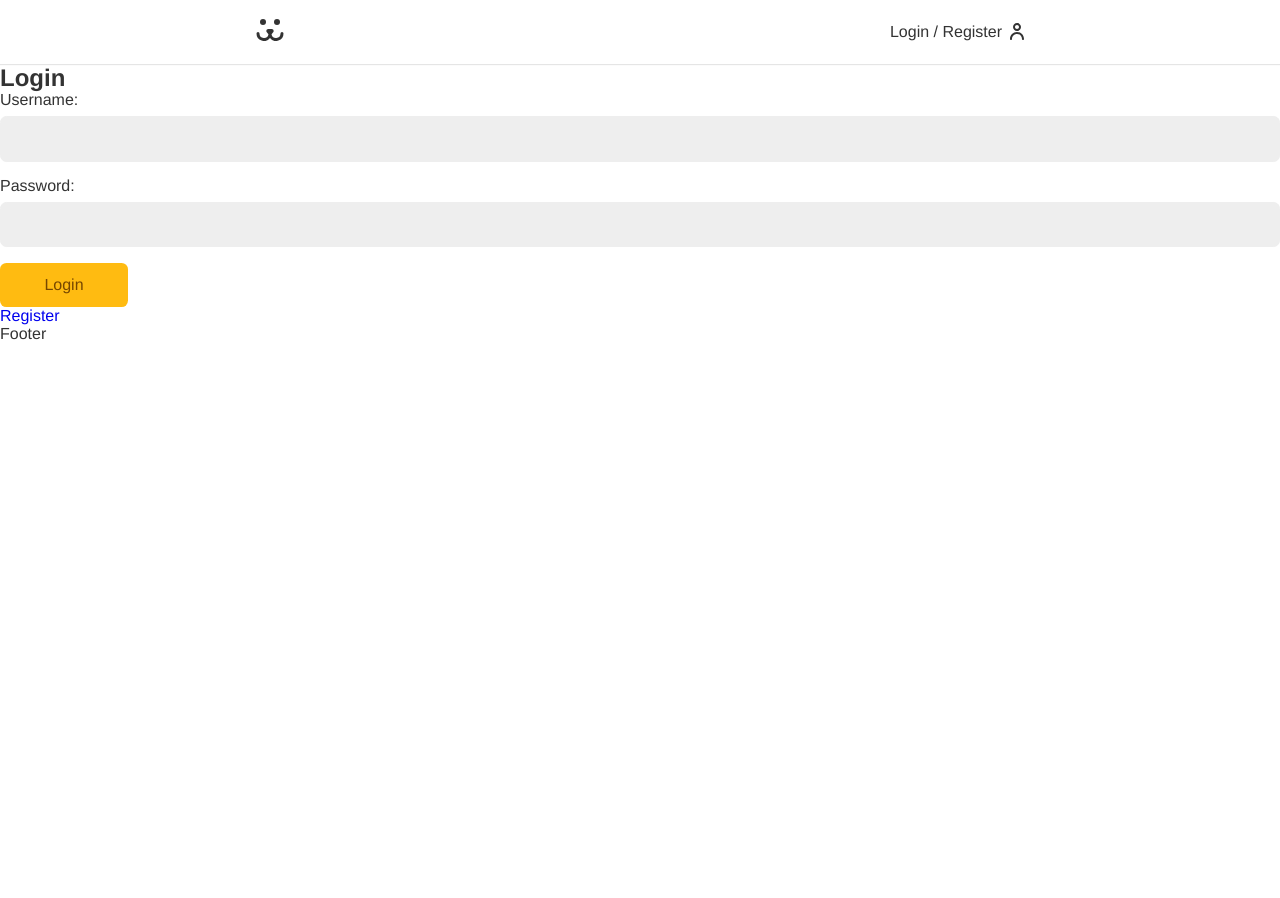
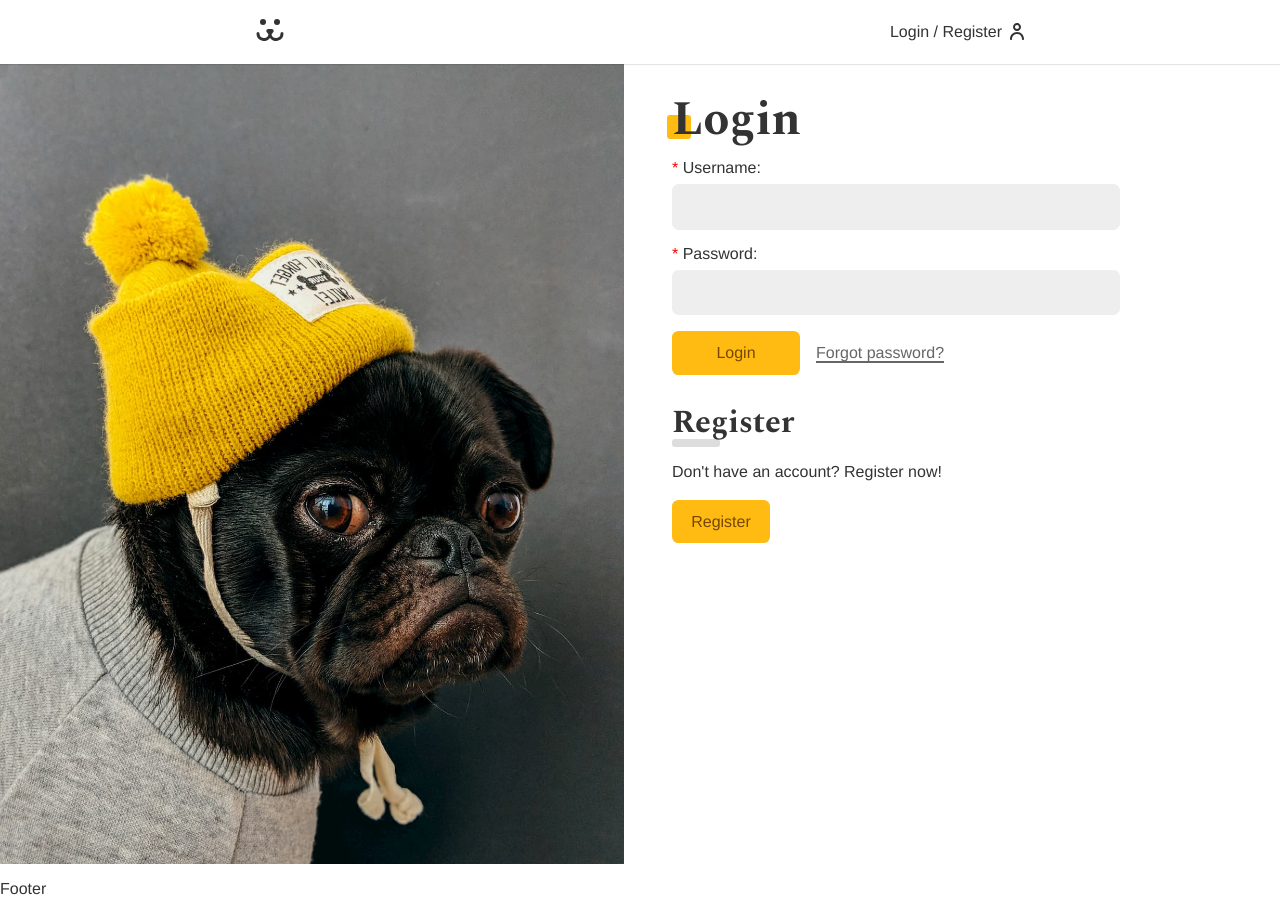
Before and after one commit to gabrielroot/RootDogs, a React (Create React App) app: page /login in a window 1280 px wide. Before the commit the page ends 800 px from the top, so only its background shows below. Built offline with nearby package versions, Linux system fonts and the light colour scheme; no server answers.

Commit message:
Update: Login - Added style to login form.

```diff
--- a/src/App.css
+++ b/src/App.css
@@ -1,3 +1,5 @@
+@import url('https://fonts.googleapis.com/css2?family=Nunito:ital,wght@0,400;0,700;1,400&family=Spectral:wght@700&display=swap');
+
 * {
   box-sizing: border-box;
 }
@@ -39,6 +41,28 @@
   color: #333;
 }
 
+.title {
+  font-family: var(--type-second);
+  line-height: 1;
+  font-size: 3rem;
+  margin: 1rem 0;
+  position: relative;
+  z-index: 1;
+}
+
+.title::after {
+  content: '';
+  display: block;
+  width: 1.5rem;
+  height: 1.5rem;
+  background: #fb1;
+  position: absolute;
+  bottom: 5px;
+  left: -5px;
+  border-radius: 0.2rem;
+  z-index: -1;
+}
+
 .container {
   max-width: 50rem;
   padding: 0 1rem;
@@ -47,4 +71,20 @@
 
 a {
   text-decoration: none;
+  color: #333;
 }
+
+.zoomIn {
+  transform: scale(0.8);
+  opacity: 0;
+  filter: blur(9px);
+  animation: zoomIn 0.3s forwards;
+}
+
+@keyframes zoomIn {
+  to {
+    transform: initial;
+    opacity: initial;
+    filter: initial;
+  }
+}
--- a/src/Components/Footer/Footer.module.css
+++ b/src/Components/Footer/Footer.module.css
@@ -0,0 +1,3 @@
+.footer {
+  margin-top: 1rem;
+}
--- a/src/Components/Form/Input/Input.module.css
+++ b/src/Components/Form/Input/Input.module.css
@@ -27,19 +27,3 @@
   line-height: 1;
   padding-bottom: 0.5rem;
 }
-
-.error {
-  color: #f31;
-  font-size: 0.875rem;
-  margin-top: 0.25rem;
-}
-
-.error::before {
-  content: 'x';
-  display: inline-block;
-  margin-bottom: 0.2rem;
-  padding: 0.2rem;
-  font-weight: bold;
-  font-size: 0.9rem;
-  color: #f31;
-}
--- a/src/Components/Form/Input/index.js
+++ b/src/Components/Form/Input/index.js
@@ -1,10 +1,22 @@
 import React from 'react'
+import HasError from '../../FormFeedback/HasError'
 import styles from './Input.module.css'
 
-const Input = ({ id, name, label, type, value, onBlur, onChange, error }) => {
+const Input = ({
+  id,
+  name,
+  label,
+  type,
+  value,
+  onBlur,
+  onChange,
+  error,
+  required
+}) => {
   return (
     <div className={styles.wrapper}>
       <label htmlFor={name} className={styles.label}>
+        {required && <span style={{ color: 'red' }}>* </span>}
         {label}:
       </label>
       <input
@@ -17,7 +29,8 @@
         onBlur={onBlur}
         onChange={onChange}
       />
-      {error && <p className={styles.error}>{error}</p>}
+      <HasError error={error} />
+      {/* {error && <p className={styles.error}>{error}</p>} */}
     </div>
   )
 }
--- /dev/null
+++ b/src/Components/FormFeedback/HasError/HasError.module.css
@@ -0,0 +1,17 @@
+.hasError {
+  color: #f31;
+  font-size: 0.875rem;
+  margin-top: 0.25rem;
+  display: flex;
+  align-items: baseline;
+}
+
+.hasError::before {
+  content: 'x';
+  display: inline-block;
+  margin-bottom: 0.2rem;
+  padding: 0.2rem;
+  font-weight: bold;
+  font-size: 0.8rem;
+  color: #f31;
+}
--- /dev/null
+++ b/src/Components/FormFeedback/HasError/index.js
@@ -0,0 +1,13 @@
+import React from 'react'
+import styles from './HasError.module.css'
+
+const HasError = ({ error }) => {
+  if (!error) return null
+  return (
+    <div className={styles.hasError}>
+      <p>{error}</p>
+    </div>
+  )
+}
+
+export default HasError
--- a/src/Components/index.js
+++ b/src/Components/index.js
@@ -2,3 +2,4 @@
 export { default as Footer } from './Footer'
 export { default as Button } from './Form/Button'
 export { default as Input } from './Form/Input'
+export { default as HasError } from './FormFeedback/HasError'
--- /dev/null
+++ b/src/Pages/Login/Login.module.css
@@ -0,0 +1,32 @@
+.login {
+  display: grid;
+  grid-template-columns: 1fr 1fr;
+  gap: 2rem;
+  min-height: 100vh;
+}
+
+.login::before {
+  display: block;
+  content: '';
+  background: url('../../Assets/login.jpg') no-repeat center center;
+  background-size: cover;
+}
+
+.forms {
+  max-width: 30rem;
+  padding: 1rem;
+}
+
+@media (max-width: 40rem) {
+  .login {
+    grid-template-columns: 1fr;
+  }
+
+  .login::before {
+    display: none;
+  }
+
+  .forms {
+    max-width: 100%;
+  }
+}
--- /dev/null
+++ b/src/Pages/Login/LoginForm/LoginForm.module.css
@@ -0,0 +1,48 @@
+.form {
+  margin-bottom: 2rem;
+}
+
+.formActions {
+  display: flex;
+  gap: 1rem;
+  align-items: baseline;
+}
+
+.forgot {
+  display: inline-block;
+  color: #666;
+  padding: 0.5rem 0;
+  line-height: 1;
+}
+
+.forgot::after {
+  content: '';
+  height: 2px;
+  width: 100%;
+  background: currentColor;
+  display: block;
+}
+
+.register {
+  margin-top: 2rem;
+}
+
+.register p {
+  margin-top: 1rem;
+  margin-bottom: 2rem;
+}
+
+.subtitle {
+  font-family: var(--type-second);
+  line-height: 1;
+  font-size: 2rem;
+}
+
+.subtitle::after {
+  content: '';
+  display: block;
+  background: #ddd;
+  height: 0.5rem;
+  width: 3rem;
+  border-radius: 0.2rem;
+}
--- a/src/Pages/Login/LoginForm/index.js
+++ b/src/Pages/Login/LoginForm/index.js
@@ -1,8 +1,10 @@
 import React, { useEffect, useContext } from 'react'
 import { Link } from 'react-router-dom'
-import { Button, Input } from '../../../Components'
+import { Button, HasError, Input } from '../../../Components'
 import { useForm } from '../../../Hooks'
 import { UserContext } from '../../../Contexts/UserContext'
+import styles from './LoginForm.module.css'
+import btnStyles from '../../../Components/Form/Button/Button.module.css'
 
 const LoginForm = () => {
   const { userLogin, error, loading } = useContext(UserContext)
@@ -19,19 +21,38 @@
   }
 
   return (
-    <section>
-      <h1>Login</h1>
-      <form action="" onSubmit={handleSubmit}>
-        <Input name="username" label="Username" {...username} />
-        <Input name="password" label="Password" type="password" {...password} />
-        {loading ? (
-          <Button disabled>Carregando...</Button>
-        ) : (
-          <Button>Login</Button>
-        )}
-        {error && <p>{error}</p>}
+    <section className="zoomIn">
+      <h1 className="title">Login</h1>
+      <form className={styles.form} onSubmit={handleSubmit}>
+        <Input name="username" label="Username" required {...username} />
+        <Input
+          name="password"
+          label="Password"
+          type="password"
+          required
+          {...password}
+        />
+        <div className={styles.formActions}>
+          <div>
+            {loading ? (
+              <Button disabled>Carregando...</Button>
+            ) : (
+              <Button>Login</Button>
+            )}
+            <HasError error={error} />
+          </div>
+          <Link className={styles.forgot} to="/login/forgot">
+            Forgot password?
+          </Link>
+        </div>
       </form>
-      <Link to="/login/register">Register</Link>
+      <div className={styles.register}>
+        <h2 className={styles.subtitle}>Register</h2>
+        <p>Don't have an account? Register now!</p>
+        <Link className={btnStyles.button} to="/login/register">
+          Register
+        </Link>
+      </div>
     </section>
   )
 }
--- a/src/Pages/Login/index.js
+++ b/src/Pages/Login/index.js
@@ -7,6 +7,7 @@
   LoginPasswordReset
 } from '../'
 import { UserContext } from '../../Contexts/UserContext'
+import styles from './Login.module.css'
 
 const index = () => {
   const { login } = useContext(UserContext)
@@ -14,14 +15,16 @@
   if (login === true) return <Navigate to="/account" />
 
   return (
-    <div>
+    <section className={styles.login}>
+      <div className={styles.forms}>
         <Routes>
           <Route path="/" element={<LoginForm />} />
           <Route path="register" element={<LoginRegister />} />
-        <Route path="lost" element={<LoginPasswordLost />} />
+          <Route path="forgot" element={<LoginPasswordLost />} />
           <Route path="reset" element={<LoginPasswordReset />} />
         </Routes>
       </div>
+    </section>
   )
 }
 
```
Lines whose indentation alone changed are shown as unchanged.
